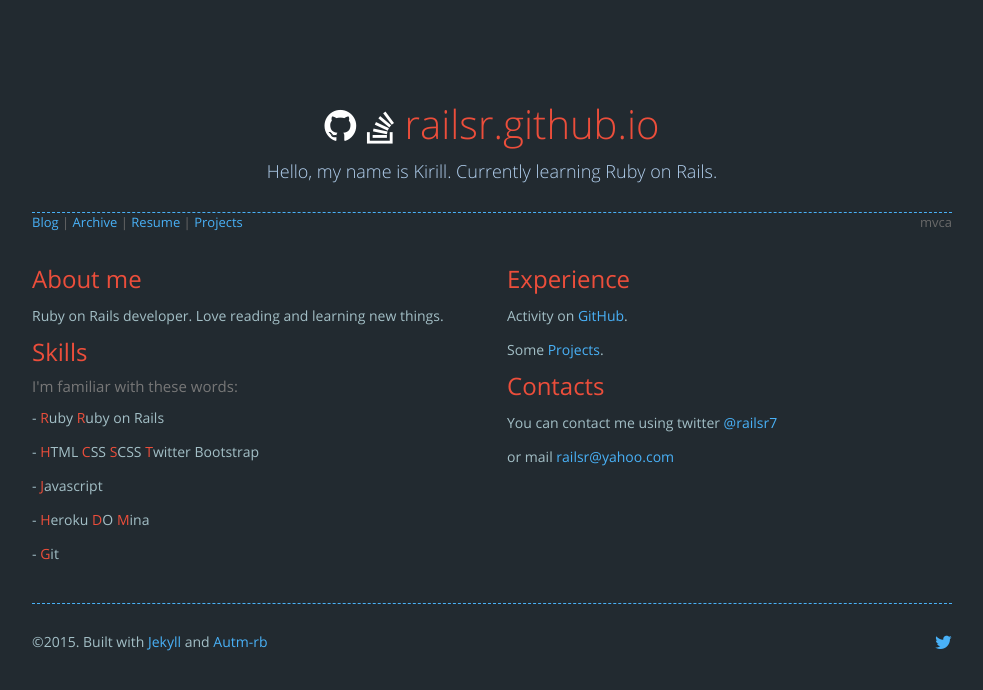
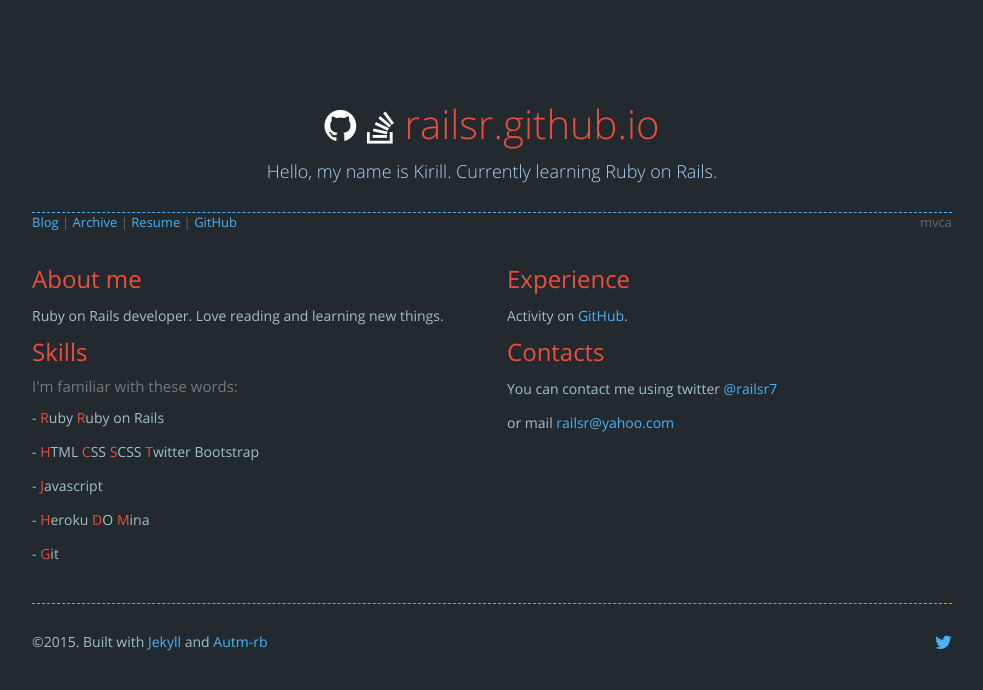
Before and after one commit to railsr/railsr.github.io, a Jekyll site: the page built from resume.html, in a window 1280 px wide. Shown: the top 690 px of the page, without its empty margins (148-1131 px from the left). Built offline with Jekyll 4.4.1, drawn with Linux system fonts in a browser that asks for light colours; nearby versions of some CDN libraries; comment, search, counter and statistics services are not loaded.

Commit message:
replaced projects with github link

```diff
--- a/_includes/nav-links.html
+++ b/_includes/nav-links.html
@@ -2,7 +2,7 @@
 	<a href="{{ "/blog" | prepend:site.baseurl }}">Blog</a> |
 	<a href="{{ "/archive" | prepend:site.baseurl }}">Archive</a> |
 	<a href="{{ "/resume" | prepend:site.baseurl }}">Resume</a> |
-	<a href="{{ "/projects" | prepend:site.baseurl }}">Projects</a>
+	<a href="https://github.com/railsr">GitHub</a>
 </span>
 
 <span class="credits right">
--- a/resume.html
+++ b/resume.html
@@ -26,7 +26,6 @@
     <div id="experience">
       <h2>Experience</h2>
       <p>Activity on <a href="https://github.com/railsr?tab=repositories">GitHub</a>.</p>
-      <p>Some <a href="{{ "/projects" | prepend:site.baseurl }}">Projects</a>.</p>
     </div>
 
     <div id="contacts">
```
